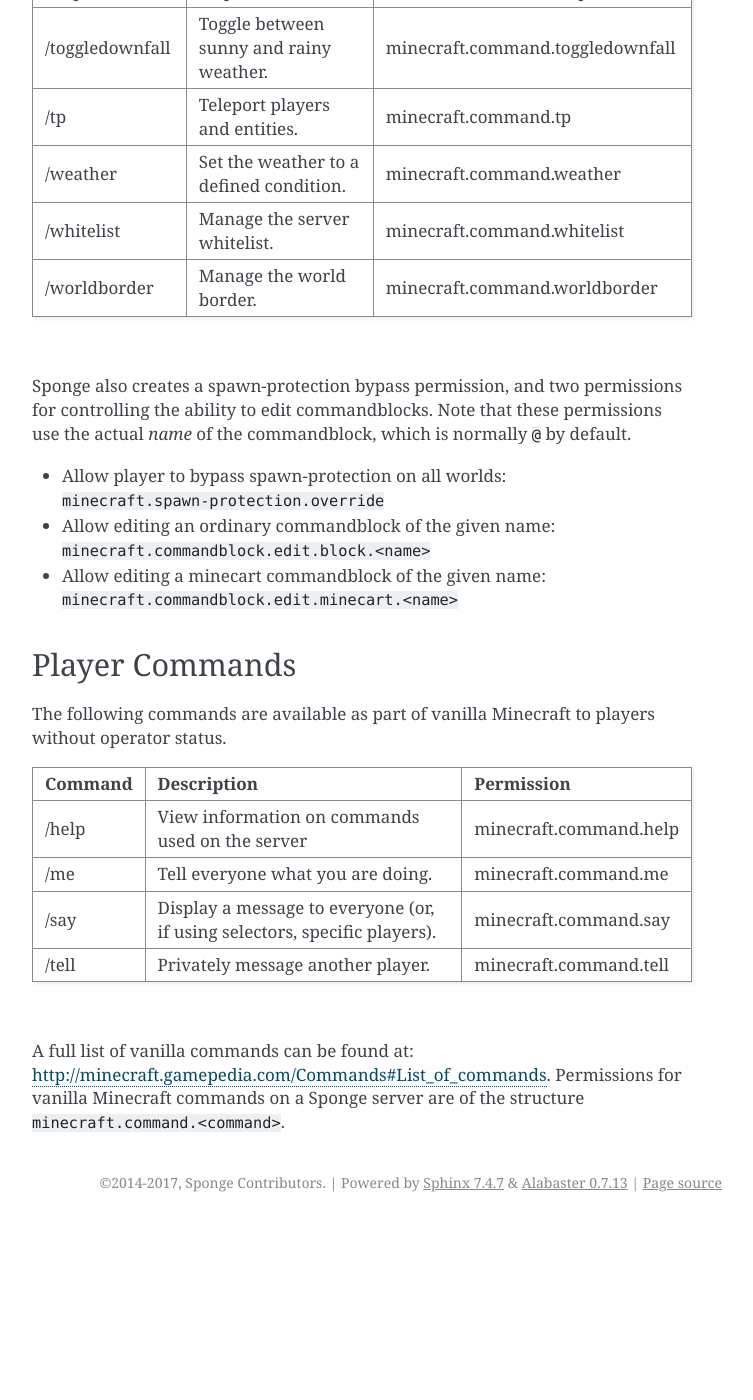
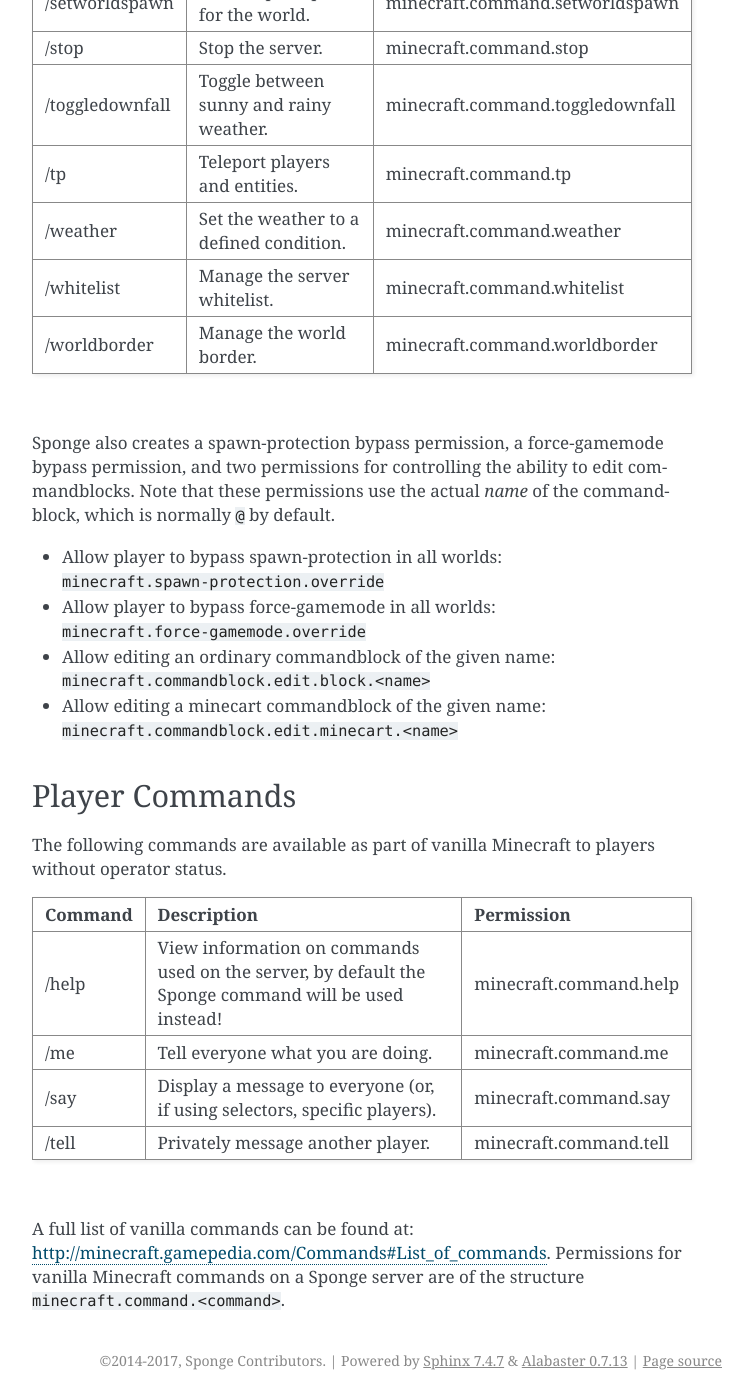
Before and after one commit to SpongePowered/SpongeDocs, a Sphinx documentation site: the page built from source/server/spongineer/commands.rst, in a window 1280 px wide and 1400 px high, scrolled down 4687 px. Shown: the whole window, without its empty margins (388-1141 px from the left). Built offline with Sphinx 7.4.7, drawn with Linux system fonts in a browser that asks for light colours; pages that are not in the unit, such as notebooks, are missing from menus; before the commit the page ends 5909 px from its top, so only the background shows below that; some of the changed text lies outside the part shown.

Commit message:
Added new permission nodes
added sponge help permission node
added force-gamemode bypass permission node

```diff
--- a/source/server/spongineer/commands.rst
+++ b/source/server/spongineer/commands.rst
@@ -36,6 +36,8 @@
 /sponge config          Alters a global, world, or a dimension    sponge.command.config
                         config.
 /sponge heap            Dumps the JVM heap.                       sponge.command.heap
+/sponge help            View information on commands used on the  sponge.command.help
+                        server.
 /sponge plugins         Lists currently installed plugins.        sponge.command.plugins
 /sponge plugins reload  Asks plugins to perform their own reload  sponge.command.plugins.reload
                         procedures.
@@ -171,11 +173,12 @@
 
 |
 
-Sponge also creates a spawn-protection bypass permission, and two permissions for controlling the
-ability to edit commandblocks. Note that these permissions use the actual *name* of the commandblock,
+Sponge also creates a spawn-protection bypass permission, a force-gamemode bypass permission, and two permissions for
+controlling the ability to edit commandblocks. Note that these permissions use the actual *name* of the commandblock,
 which is normally ``@`` by default.
 
-* Allow player to bypass spawn-protection on all worlds: ``minecraft.spawn-protection.override``
+* Allow player to bypass spawn-protection in all worlds: ``minecraft.spawn-protection.override``
+* Allow player to bypass force-gamemode in all worlds: ``minecraft.force-gamemode.override``
 * Allow editing an ordinary commandblock of the given name: ``minecraft.commandblock.edit.block.<name>``
 * Allow editing a minecart commandblock of the given name: ``minecraft.commandblock.edit.minecart.<name>``
 
@@ -189,7 +192,8 @@
 Command               Description                               Permission
 ====================  ========================================  ======================
 /help                 View information on commands used on the  minecraft.command.help
-                      server
+                      server, by default the Sponge command
+                      will be used instead!
 /me                   Tell everyone what you are doing.         minecraft.command.me
 /say                  Display a message to everyone (or, if     minecraft.command.say
                       using selectors, specific players).
```
